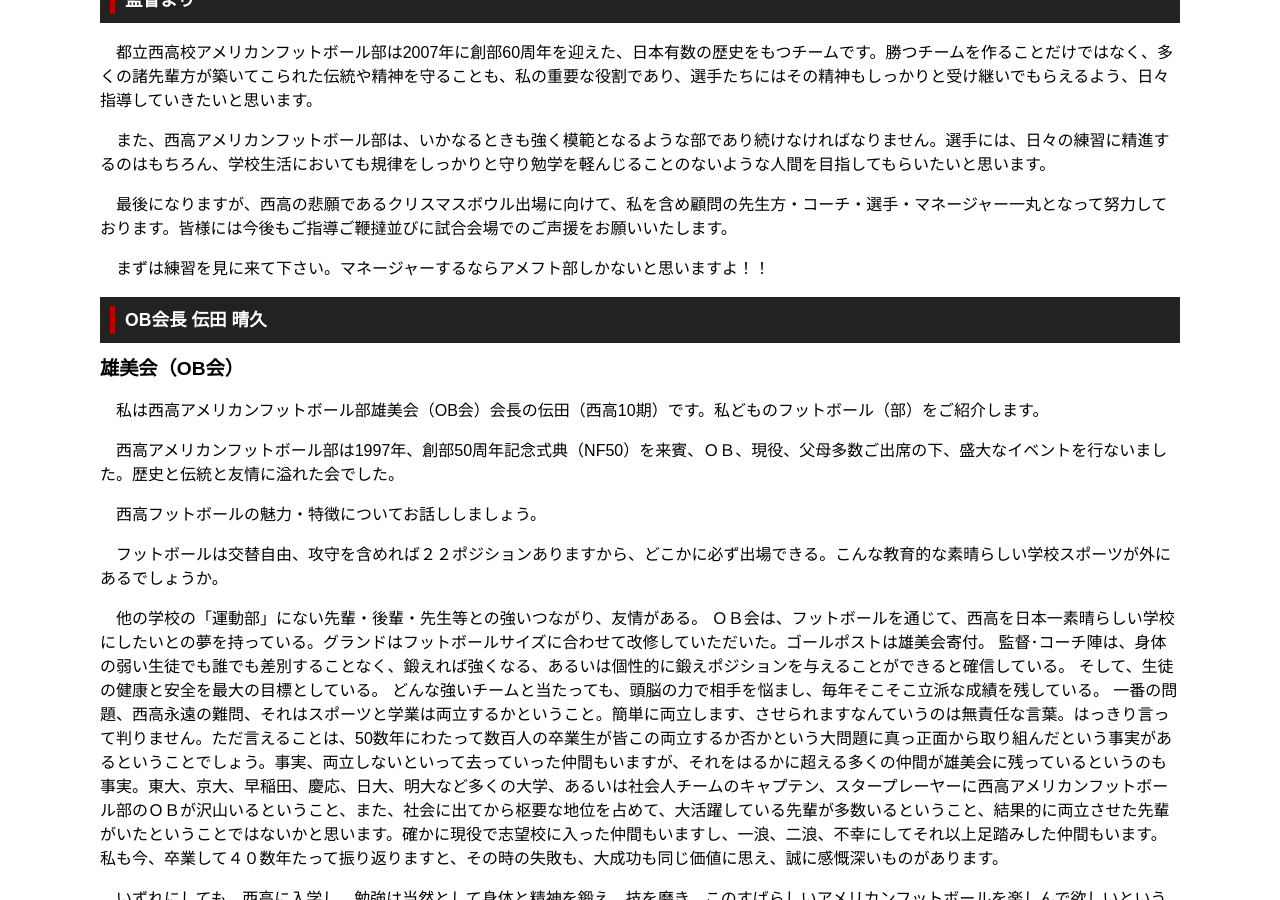
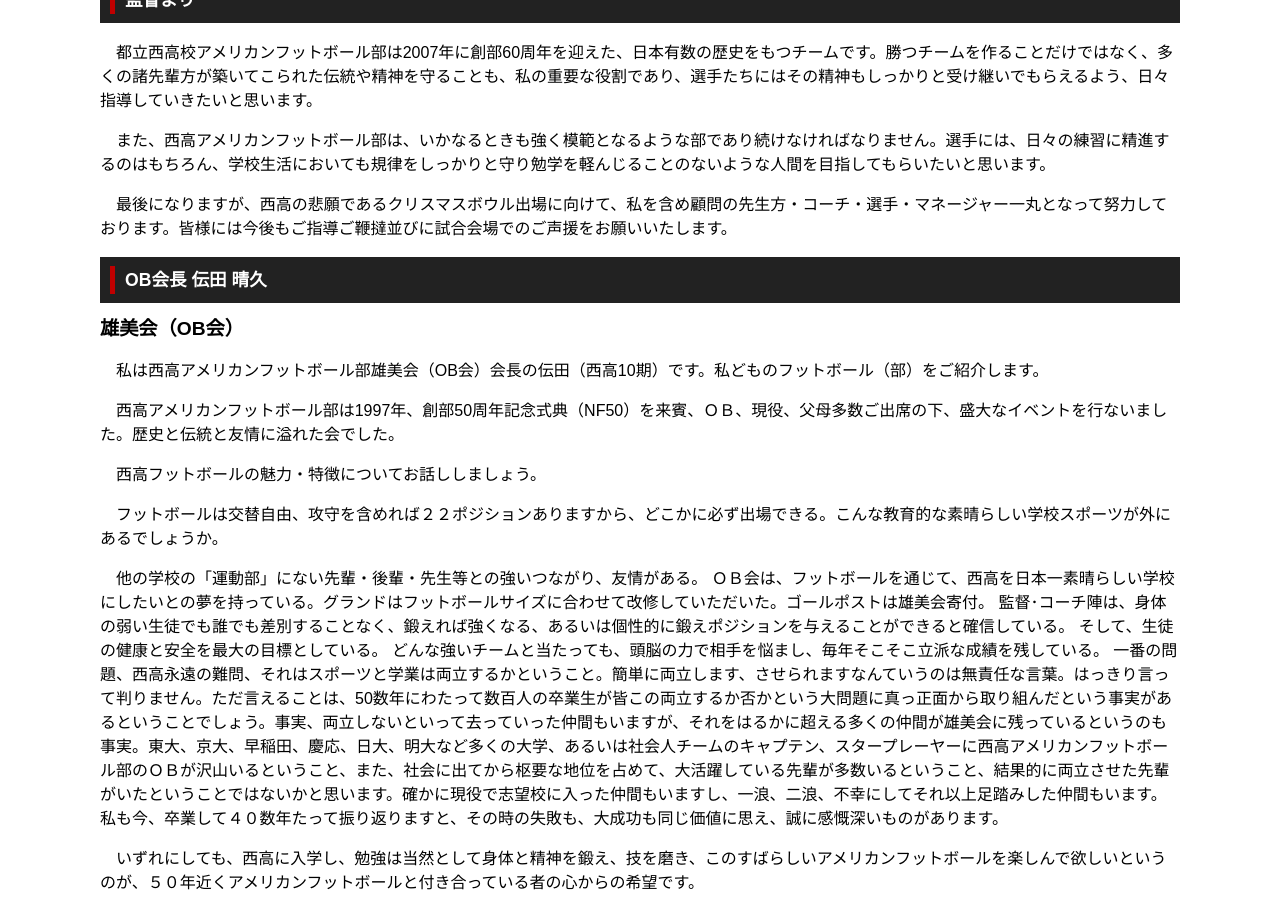
Before and after one commit to numa72/nishi-owls, a Jekyll site: the page built from message/coach-ob.html, in a window 1280 px wide and 900 px high, scrolled down 425 px. Built offline with Jekyll 4.4.1, drawn with Linux system fonts in a browser that asks for light colours; some web fonts are replaced.

Commit message:
update messages

```diff
--- a/message/coach-ob.html
+++ b/message/coach-ob.html
@@ -25,9 +25,7 @@ title: メッセージ
         最後になりますが、西高の悲願であるクリスマスボウル出場に向けて、私を含め顧問の先生方・コーチ・選手・マネージャー一丸となって努力しております。皆様には今後もご指導ご鞭撻並びに試合会場でのご声援をお願いいたします。
     </p>
 
-    <p>まずは練習を見に来て下さい。マネージャーするならアメフト部しかないと思いますよ！！</p>
-
-    <h2>OB会長 伝田 晴久</h2>
+    <h2 id="ob">OB会長 伝田 晴久</h2>
     <h3>雄美会（OB会）</h3>
 
     <p>私は西高アメリカンフットボール部雄美会（OB会）会長の伝田（西高10期）です。私どものフットボール（部）をご紹介します。
--- a/message/index.html
+++ b/message/index.html
@@ -13,13 +13,13 @@ title: メッセージ
         こんにちは。西高アメリカンフットボール部 OWLS （アウルズ）です。西高アメフト部は1948年に創部された歴史がある部活で、都大会優勝や関東大会上位入賞を複数回経験しています。
     </p>
     <p>
-        OWLSは春と秋にある大会での関東大会出場を目指して、日々練習に励んでいます。長期的には高校王者決定戦であるクリスマスボウル出場が悲願でもあります。
+        OWLSは春と秋にある大会での関東大会出場を目指して、日々練習に励んでいます。そして、高校王者決定戦であるクリスマスボウルへ出場して勝利することが最大の目標です。
     </p>
     <p>
-        OWLS選手のほとんどが高校に入ってからアメフトを始めた初心者です。多くの人はアメフトが身近になく、入部前には、プレーをするのが想像できなかったり、自分にできるのか心配になったりしていました。アメフトには、役割が大きく異なるたくさんの種類のポジションがあるスポーツなので、誰もが自分の得意分野を活かして輝いています。
+        OWLS選手のほとんどが高校に入ってからアメフトを始めた初心者です。多くの人はアメフトが身近になく、入部前には、プレーをするのが想像できなかったり、自分にできるのか心配になったりしていました。しかしアメフトには、役割が異なるたくさんの種類のポジションがあり、練習を積み重ねることで誰もが自分の得意分野を活かして輝いています。
     </p>
     <p>
-        そしてアメフトはプレーの技術が重要なのはもちろんのこと、分析やミーティングを重ね、戦略を立てることが要となってきます。そこでOWLSはこの戦略、頭脳を武器に、練習時間の長い他の強豪私立高校にも負けないチームを目指しています。
+        そしてアメフトはプレーの技術が重要なのはもちろんのこと、分析やミーティングを重ね、戦略を立てることが勝利に大きく貢献します。OWLSはこの戦略、頭脳を武器に、練習時間の長い他の強豪私立高校にも負けないチームを構築しています。
     </p>
 
     <div class="message-menu">
```
